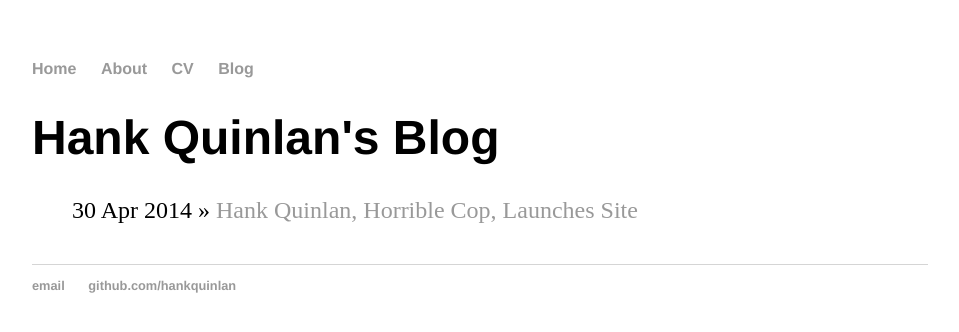
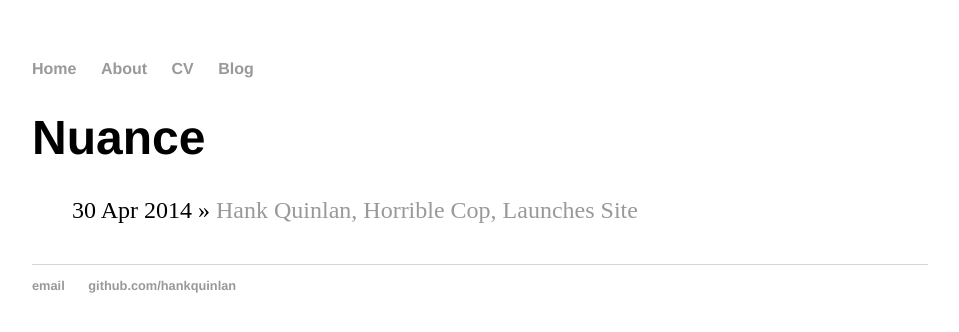
Before and after one commit to robertsonmcclure/robertsonmcclure.github.io, a Jekyll site: the page built from blog/index.html, in a window 1280 px wide. Shown: the top 332 px of the page, without its empty margins (160-1119 px from the left). Built offline with Jekyll 4.4.1, drawn with Linux system fonts in a browser that asks for light colours.

Commit message:
commited using script

```diff
--- a/blog/index.html
+++ b/blog/index.html
@@ -1,6 +1,6 @@
 ---
 layout: default
-title: Hank Quinlan's Blog
+title: Nuance
 ---
     <h1>{{ page.title }}</h1>
     <ul class="posts">
--- a/index.html
+++ b/index.html
@@ -1,6 +1,6 @@
 ---
 layout: default
-title: Hank Quinlan, Horrible Cop
+title: Robertson Lovell McClure
 ---
 <div class="blurb">
 	<h1>Hi there, I'm Hank Quinlan!</h1>
```
